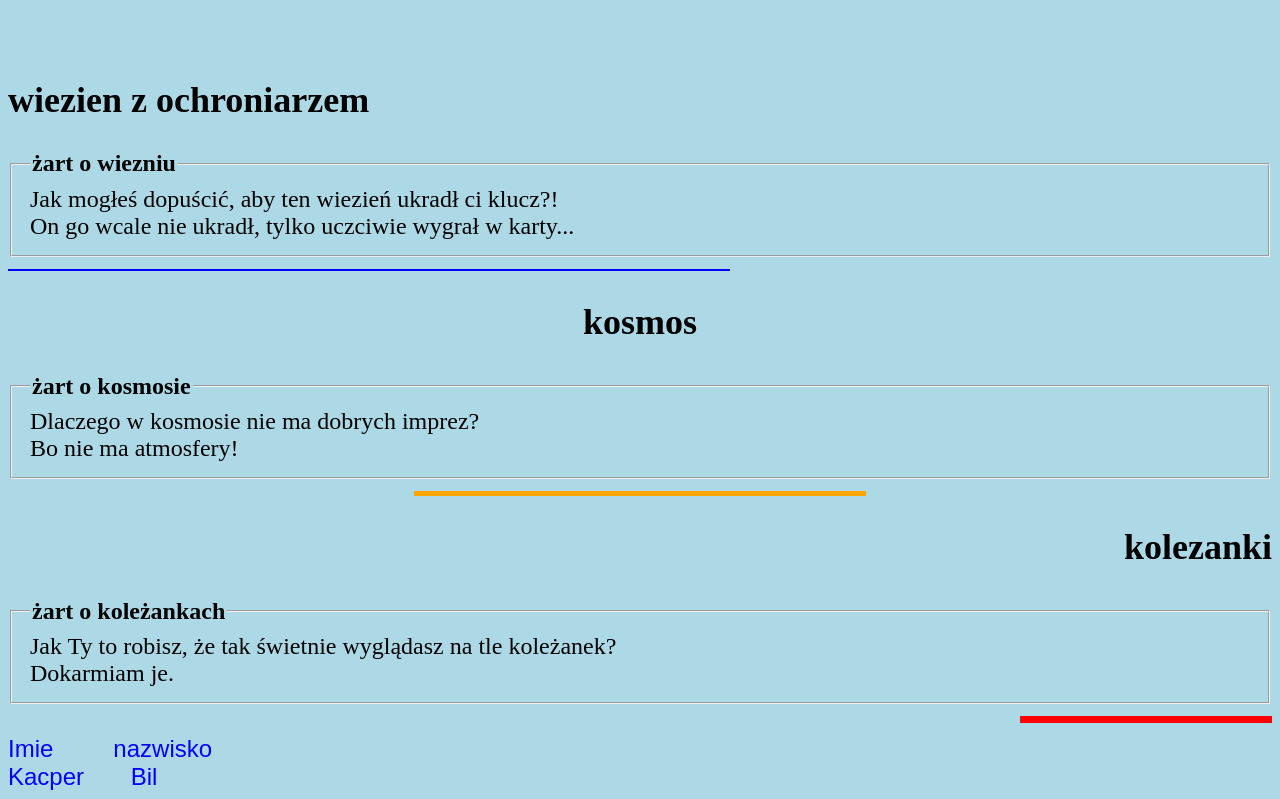
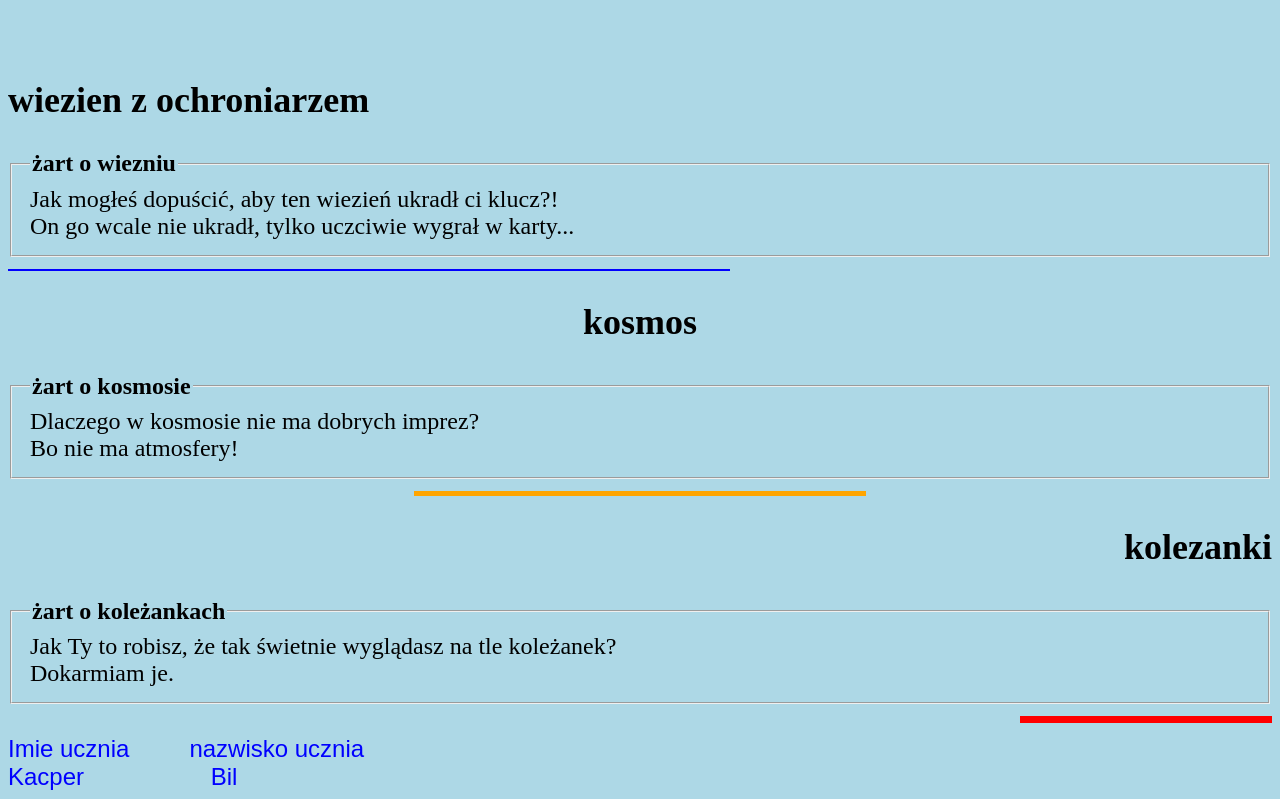
Before and after one commit to biluuee/prace, a plain HTML site: page index.html in a window 1280 px wide. Shown: the part 2271-3070 px from the top of the page. Drawn offline with Linux system fonts and the light colour scheme.

Commit message:
Add files via upload

```diff
--- a/index.html
+++ b/index.html
@@ -65,8 +65,8 @@ Dokarmiam je.<br>
 </fieldset>
 <hr size="7" width="250" align="right" color="red">
 
- <align="left"> <font color="blue" size="5" face="Arial">		Imie &nbsp &nbsp &nbsp &nbsp nazwisko </font>  <br>
- <align="left"> <font color="blue" size="5" face="Arial">		Kacper &nbsp &nbsp &nbsp Bil </font> <br>
+ <align="left"> <font color="blue" size="5" face="Arial">		Imie ucznia &nbsp; &nbsp; &nbsp; &nbsp; nazwisko ucznia </font>  <br>
+ <align="left"> <font color="blue" size="5" face="Arial">		Kacper &nbsp; &nbsp; &nbsp; &nbsp; &nbsp; &nbsp; &nbsp; &nbsp; &nbsp; Bil </font> <br>
 
 
 
```
